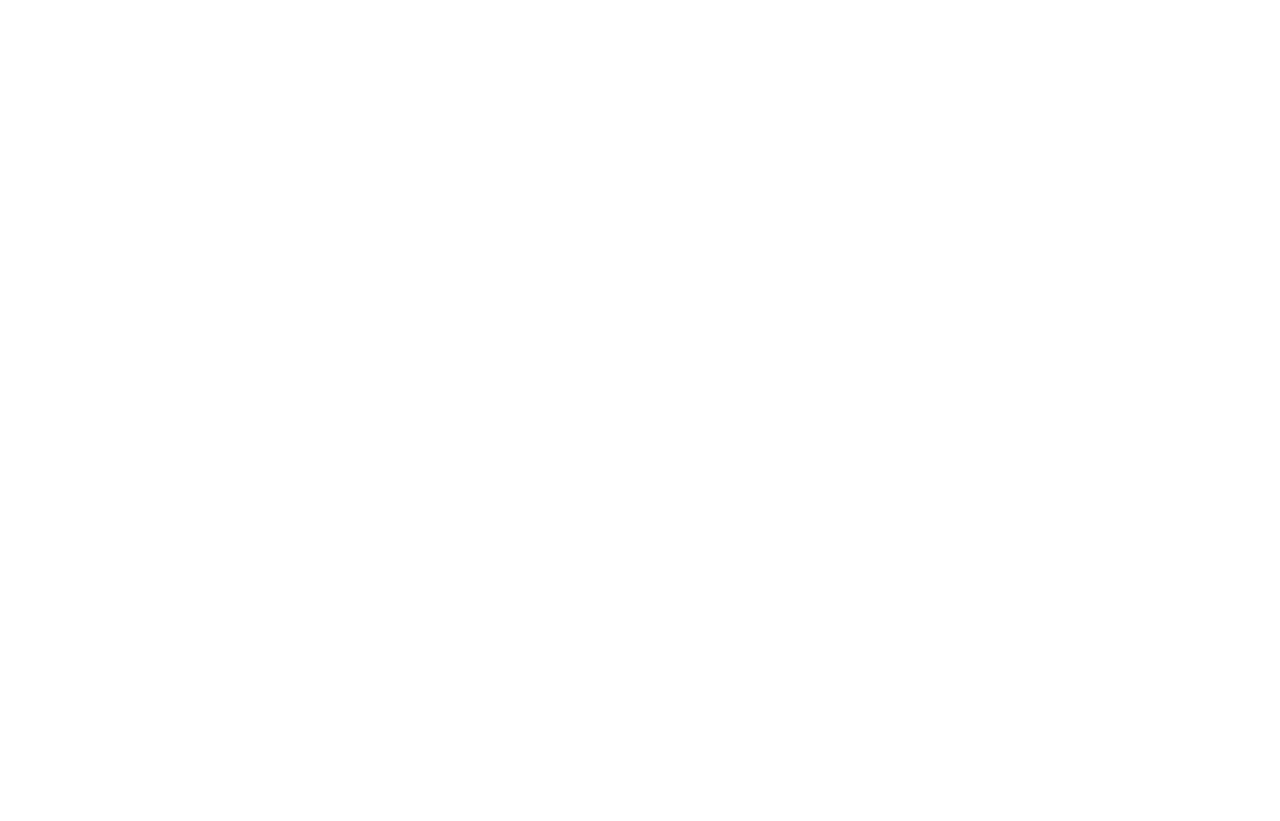
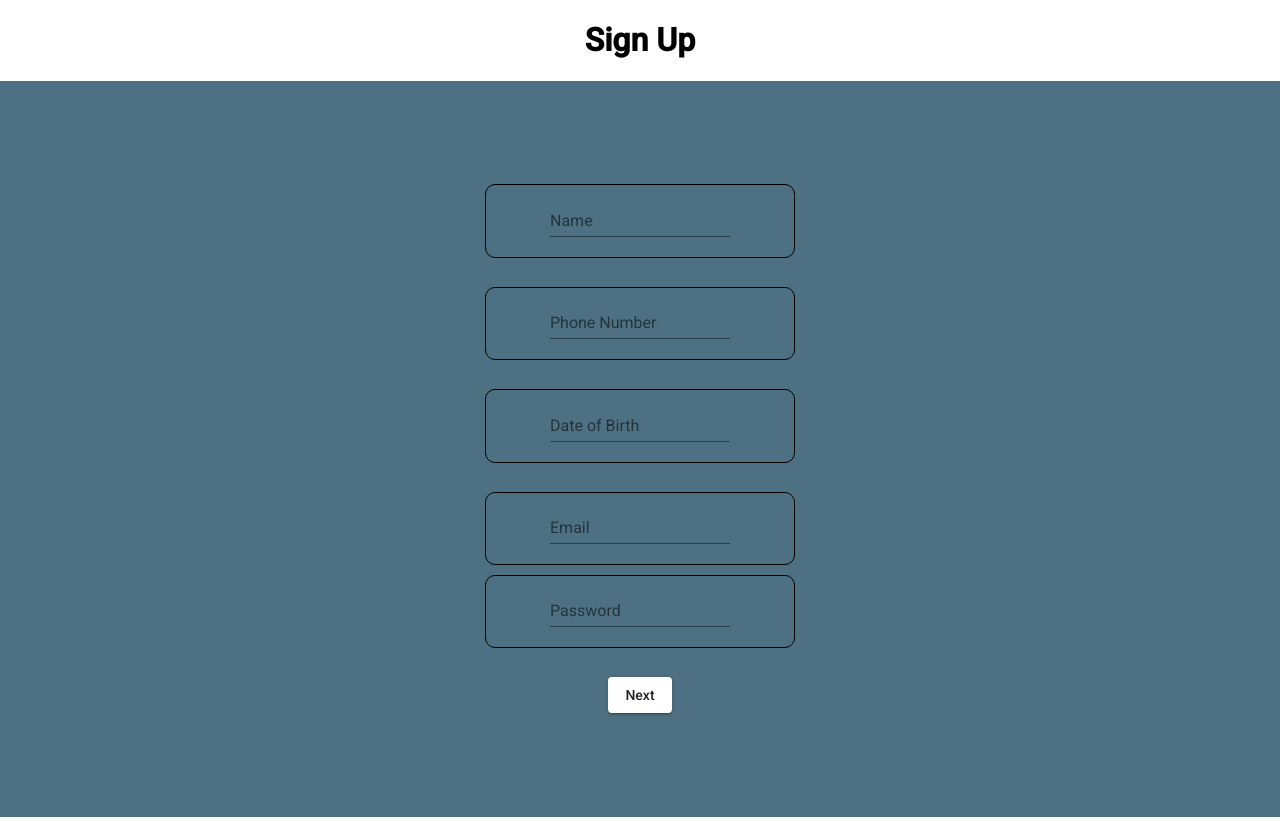
Before and after one commit to yunweiliang/hack20, an Angular app: page /signup in a window 1280 px wide. Before the commit this address led to /. Before the commit the page ends 800 px from the top, so only its background shows below. Built offline with nearby package versions, Linux system fonts and the light colour scheme.

Commit message:
routing fix

```diff
--- a/src/app/app-routing.module.ts
+++ b/src/app/app-routing.module.ts
@@ -8,6 +8,7 @@
 import { IndividualComponent } from './individual/individual.component';
 import { ZoomComponent } from './zoom/zoom.component';
 import { GetStartedComponent } from './get-started/get-started.component';
+import { LoginComponent } from './login/login.component';
 
 const routes: Routes = [
   { path: 'fundraise', component: FundraiserComponent},
@@ -17,7 +18,8 @@
   { path: 'profile', component: ProfileComponent},
   { path: 'home', component: HomeComponent},
   { path: 'zoom', component: ZoomComponent},
-  { path: '', component: GetStartedComponent}
+  { path: '', component: GetStartedComponent},
+  { path: 'signup', component: LoginComponent}
 ];
 
 @NgModule({
--- a/src/app/app.module.ts
+++ b/src/app/app.module.ts
@@ -18,6 +18,7 @@
 import { LoginComponent } from './login/login.component';
 import {MatFormFieldModule} from '@angular/material/form-field';
 import { GetStartedComponent } from './get-started/get-started.component';
+import {MatDatepickerModule} from '@angular/material/datepicker';
 
 @NgModule({
   declarations: [
@@ -40,7 +41,8 @@
     MatButtonModule,
     MatCardModule,
     MatTabsModule,
-    MatFormFieldModule
+    MatFormFieldModule,
+    MatDatepickerModule
   ],
   providers: [],
   bootstrap: [AppComponent]
--- a/src/app/get-started/get-started.component.html
+++ b/src/app/get-started/get-started.component.html
@@ -1,4 +1,4 @@
 <div>
     <img src="../../assets/Screen Shot 2020-08-16 at 9.17.09 AM.png" alt="Hopeful">
-    <button mat-raised-button [routerLink]="['/create']">Get Started</button>
+    <button mat-raised-button [routerLink]="['/signup']">Get Started</button>
 </div>
--- a/src/app/login/login.component.css
+++ b/src/app/login/login.component.css
@@ -0,0 +1,24 @@
+.centered {
+    display: flex;
+    flex-direction: column;
+    justify-content: center;
+    align-items: center;
+    background-color: #4E7083;
+    height: 92%;
+}
+
+h1 {
+    text-align: center;
+}
+
+mat-form-field {
+    border: 1px solid black;
+    border-radius: 10px;
+    display: flex;
+    justify-content: center;
+    align-items: center;
+    padding-left: 5%;
+    padding-right: 5%;
+    padding-top: 0.5%;
+    margin-bottom: 10px;
+}
--- a/src/app/login/login.component.html
+++ b/src/app/login/login.component.html
@@ -1,12 +1,28 @@
-<div class="example-container">
-    <mat-form-field appearance="fill">
-      <mat-label>Input</mat-label>
-      <input matInput>
+<h1>Sign Up</h1>
+<div class="centered">
+    <mat-form-field >
+        <mat-label>Name</mat-label>
+        <input matInput>
     </mat-form-field>
     <br>
+    <mat-form-field>
+        <mat-label>Phone Number</mat-label>
+        <input matInput>
+    </mat-form-field>
     <br>
-    <mat-form-field appearance="fill">
-      <mat-label>Textarea</mat-label>
-      <textarea matInput></textarea>
+    <mat-form-field>
+        <mat-label>Date of Birth</mat-label>
+        <input matInput>
     </mat-form-field>
+    <br>
+    <mat-form-field>
+        <mat-label>Email</mat-label>
+        <input matInput>
+    </mat-form-field>
+    <mat-form-field>
+        <mat-label>Password</mat-label>
+        <input matInput [type]="hide ? 'password' : 'text'">
+    </mat-form-field>
+    <br>
+    <button mat-raised-button [routerLink]="['/create']">Next</button>
 </div>
--- a/src/app/login/login.component.ts
+++ b/src/app/login/login.component.ts
@@ -6,7 +6,7 @@
   styleUrls: ['./login.component.css']
 })
 export class LoginComponent implements OnInit {
-
+  hide = true;
   constructor() { }
 
   ngOnInit(): void {
--- a/src/index.html
+++ b/src/index.html
@@ -2,7 +2,7 @@
 <html lang="en">
 <head>
   <meta charset="utf-8">
-  <title>Hack20</title>
+  <title>Hopeful</title>
   <base href="/">
   <meta name="viewport" content="width=device-width, initial-scale=1">
   <link rel="icon" type="image/x-icon" href="favicon.ico">
```
